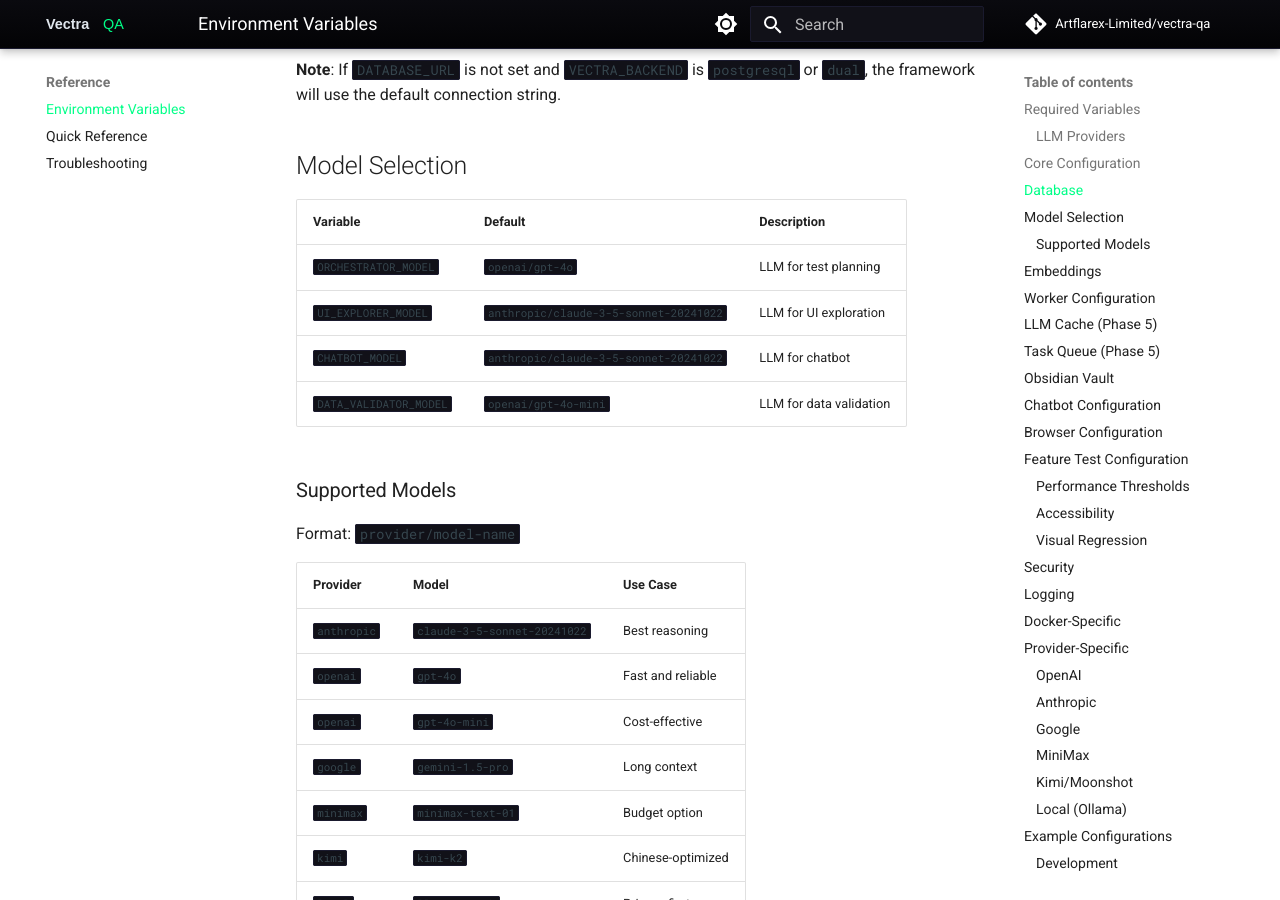
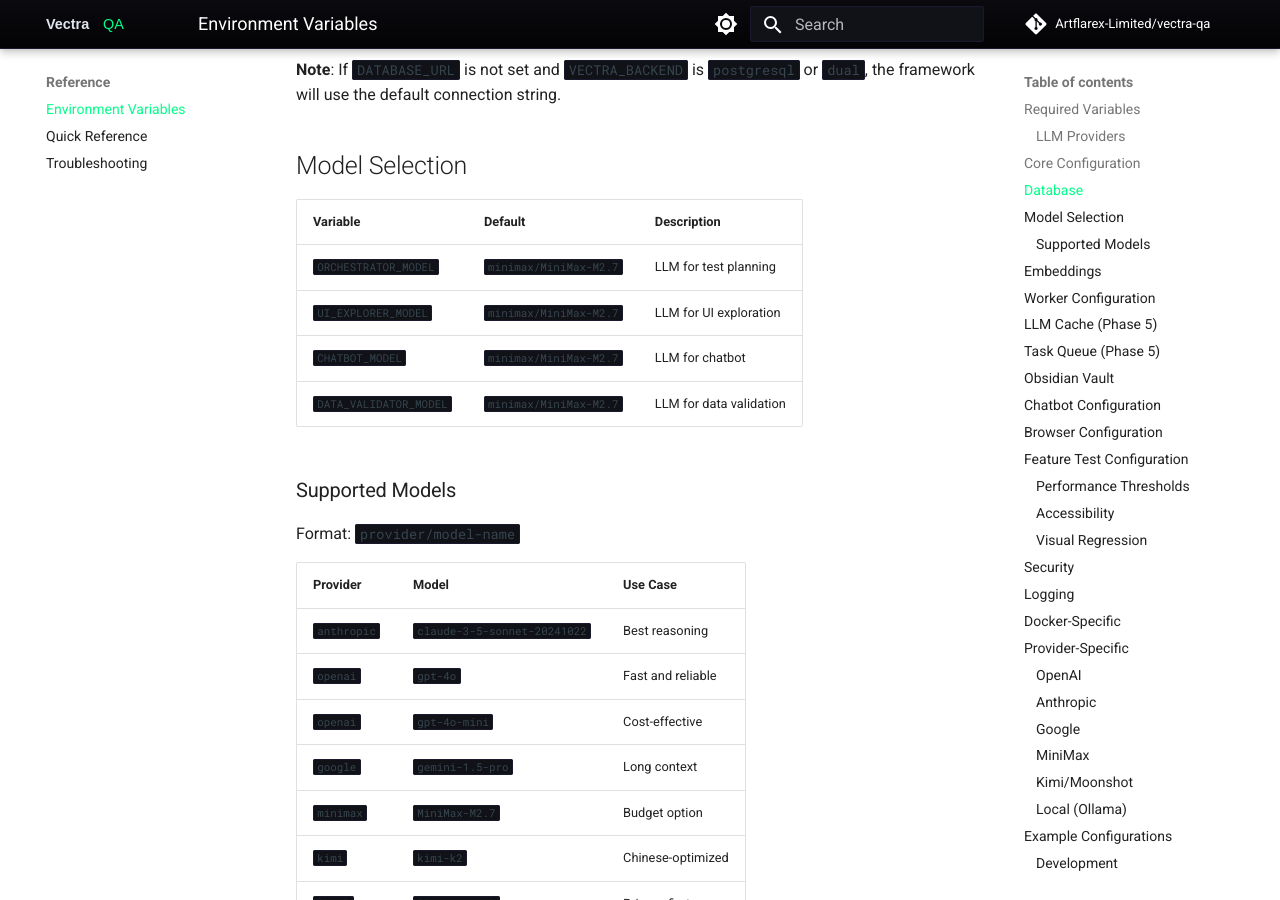
Before and after one commit to Artflarex-Limited/vectra-qa, an MkDocs documentation site: the page built from docs/reference/environment-variables.md, in a window 1280 px wide and 900 px high, scrolled down 1451 px. Built offline with MkDocs 1.6.1 and Material for MkDocs 9.7.7, drawn with Linux system fonts in a browser that asks for light colours; comment, search, counter and statistics services are not loaded; some of the changed text lies outside the part shown.

Commit message:
docs: update CHANGELOG, env vars, and troubleshooting for recent fixes
- CHANGELOG: Add [Unreleased] section with 5 bug fix entries
- docs/reference/environment-variables.md: Update model defaults to
  minimax/MiniMax-M2.7 and fix base URL to api.minimax.io
- wiki/Troubleshooting.md: Add entries for model routing, JSON parsing,
  raw log empty, and summary zero issues

````diff
--- a/docs/reference/environment-variables.md
+++ b/docs/reference/environment-variables.md
@@ -42,10 +42,10 @@
 
 | Variable | Default | Description |
 |----------|---------|-------------|
-| `ORCHESTRATOR_MODEL` | `openai/gpt-4o` | LLM for test planning |
-| `UI_EXPLORER_MODEL` | `anthropic/claude-3-5-sonnet-20241022` | LLM for UI exploration |
-| `CHATBOT_MODEL` | `anthropic/claude-3-5-sonnet-20241022` | LLM for chatbot |
-| `DATA_VALIDATOR_MODEL` | `openai/gpt-4o-mini` | LLM for data validation |
+| `ORCHESTRATOR_MODEL` | `minimax/MiniMax-M2.7` | LLM for test planning |
+| `UI_EXPLORER_MODEL` | `minimax/MiniMax-M2.7` | LLM for UI exploration |
+| `CHATBOT_MODEL` | `minimax/MiniMax-M2.7` | LLM for chatbot |
+| `DATA_VALIDATOR_MODEL` | `minimax/MiniMax-M2.7` | LLM for data validation |
 
 ### Supported Models
 
@@ -57,7 +57,7 @@
 | `openai` | `gpt-4o` | Fast and reliable |
 | `openai` | `gpt-4o-mini` | Cost-effective |
 | `google` | `gemini-1.5-pro` | Long context |
-| `minimax` | `minimax-text-01` | Budget option |
+| `minimax` | `MiniMax-M2.7` | Budget option |
 | `kimi` | `kimi-k2` | Chinese-optimized |
 | `local` | `llama3.1:70b` | Privacy-first |
 
@@ -194,8 +194,8 @@
 ### MiniMax
 ```bash
 MINIMAX_API_KEY=...
-MINIMAX_BASE_URL=https://api.minimax.chat/v1
-MINIMAX_MODEL=minimax-m2.7
+MINIMAX_BASE_URL=https://api.minimax.io/v1
+MINIMAX_MODEL=minimax/MiniMax-M2.7
 ```
 
 ### Kimi/Moonshot
````
Also changed, not shown: CHANGELOG.md (+9 -0 lines), wiki/Troubleshooting.md (+41 -0 lines).
